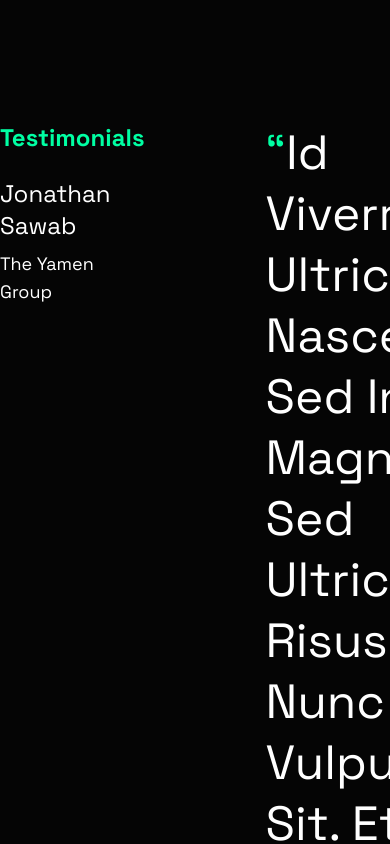
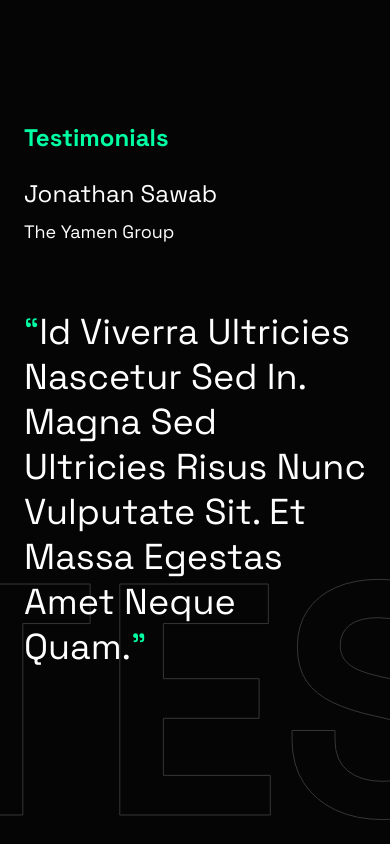
Before and after one commit to euxzy/uifry-landing-page, a website: page index.html in a window 390 px wide. Shown: the part 6420-7264 px from the top of the page. Drawn offline with Linux system fonts and the light colour scheme.

Commit message:
responsive testimonial section

```diff
--- a/index.html
+++ b/index.html
@@ -273,14 +273,18 @@
       </section>
 
       <section id="testimonials" class="overflow-hidden pt-[70px]">
-        <div class="container relative flex items-start gap-[121px] pb-[246px] text-white">
+        <div
+          class="container relative flex flex-col items-start gap-16 px-6 pb-[246px] text-white lg:flex-row lg:gap-[121px] lg:px-0"
+        >
           <p class="text-stroke absolute -bottom-8 -left-24">testimonials</p>
+
           <div class="relative text-2xl">
             <p class="mb-6 font-bold text-mint">testimonials</p>
             <p class="mb-2">jonathan sawab</p>
             <p class="text-lg">the yamen group</p>
           </div>
-          <h2 class="relative w-[925px] text-5xl leading-[61px]">
+
+          <h2 class="relative text-4xl leading-tight lg:w-[925px] lg:text-5xl lg:leading-[61px]">
             <span class="text-mint">“</span>Id viverra ultricies nascetur sed in. Magna sed ultricies risus nunc
             vulputate sit. Et massa egestas amet neque quam.<span class="text-mint">”</span>
           </h2>
```
Also changed, not shown: src/css/styles.css.
